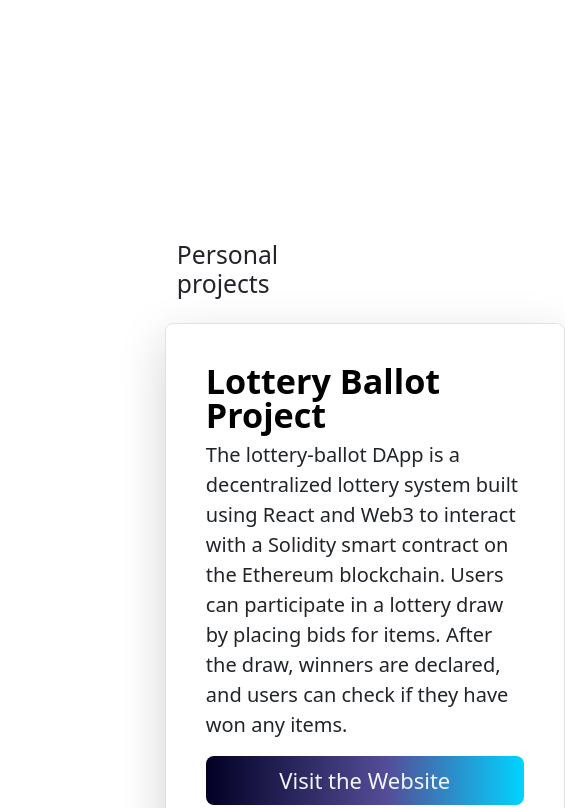
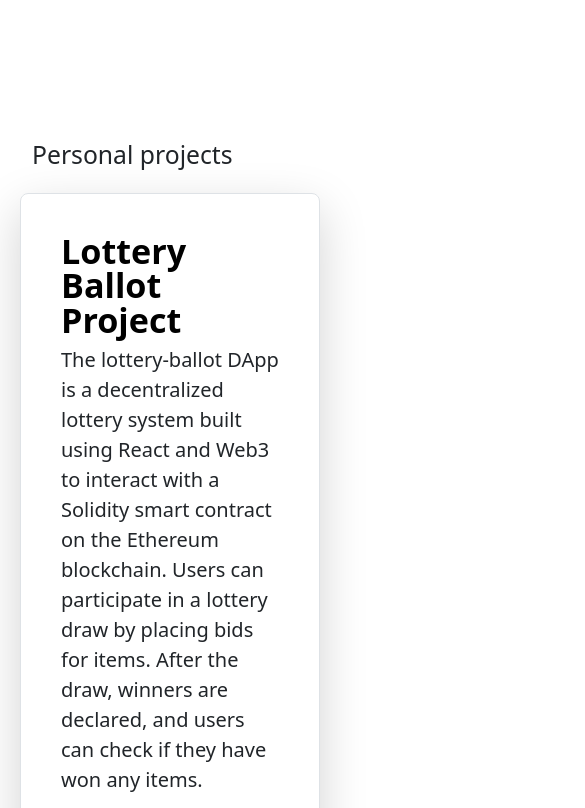
Before and after one commit to Altiparmakis/KostasSite, a plain HTML site: page index.html in a window 390 px wide. Shown: the part 2742-3550 px from the top of the page, 585 px wide, since content can reach past the window. Drawn offline with nearby package versions, Linux system fonts and the light colour scheme.

Commit message:
responsive

```diff
--- a/index.html
+++ b/index.html
@@ -82,7 +82,7 @@
     </section>
     <section class="beforeLow">
     <div class="px-4 pb-5" id="projects">
-      <div class="container2 px-4 py-0" id="featured-4"  >
+      <div class="container2 px-2 py-0" id="featured-4"  >
           <h2 class="pb-3">Personal projects </h2>
           <div class="row p-4 pb-0 pe-lg-0 pt-lg-5 align-items-center rounded-3 border shadow-lg cont22">
             <div class="col-lg-7 p-3 p-lg-5 pt-lg-3 pb-lg-0 mb-md-3">
--- a/style.css
+++ b/style.css
@@ -14,7 +14,7 @@
 }
 .container2 {
   padding-top: 50px !important ;
-  height: 50vh;
+  /* height: 50vh;*/
   width: 100vh ;
   margin-left: auto;
   margin-right: auto;
@@ -112,6 +112,7 @@ a {
   margin-bottom: 10rem;
   margin-top: 5rem;
 }
+
 @media (max-width: 1200px) {
   .container {
     padding-top: 100px !important;
@@ -120,7 +121,7 @@ a {
     padding-top: 100px !important;
     margin-top: 100px !important;
     margin-bottom: 50px !important;
-    width:10vh ;
+     ;
   }
 
   .H1 {
@@ -170,7 +171,7 @@ a {
     flex-direction: column;
     justify-content: center;
     align-items: center;
-    width: 400px;
+    width: 300px;
   }
 }
 @media (max-width: 497px) {
@@ -184,7 +185,10 @@ a {
 }
 @media (max-width: 417px) {
   .mid {
-    height: 1350px !important;
+    height: 1350px ;
+  }
+  #projects{
+    max-height: 1300px;
   }
 }
 @media (max-width: 355px) {
```
